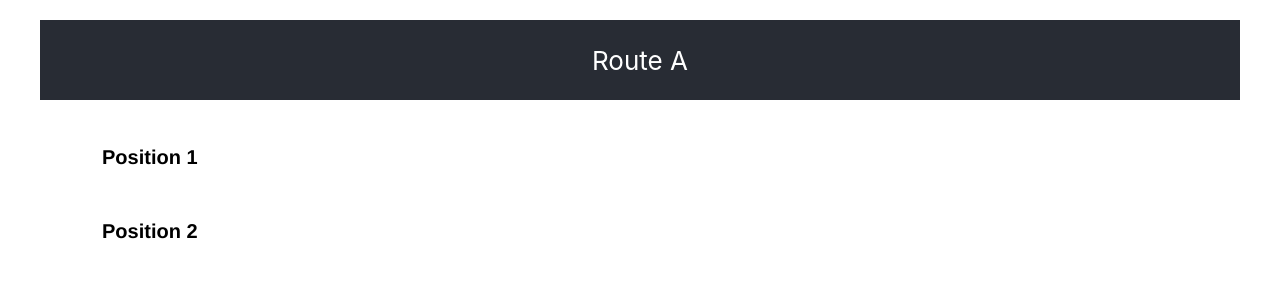
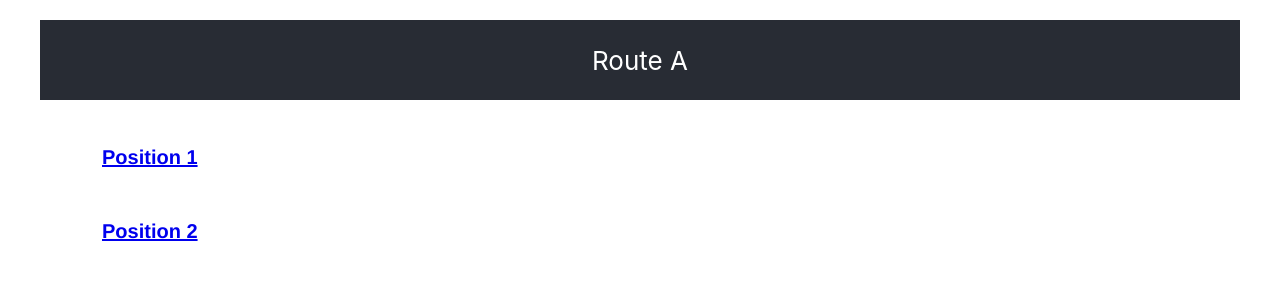
Before and after one commit to michdsouza/routes-app, a React (Create React App) app: page / in a window 1280 px wide. Shown: the top 300 px of the page. Built offline with nearby package versions, Linux system fonts and the light colour scheme.

Commit message:
Added back React router the proper way

```diff
--- a/src/components/App.js
+++ b/src/components/App.js
@@ -1,8 +1,10 @@
 import React, { Component } from 'react'
 import "./App.css"
 import RoutesContainer from "./RoutesContainer"
+import Position from "./Position"
 import { DragDropContext } from "react-beautiful-dnd"
-import routesData from '../data/routesData';
+import routesData from '../data/routesData'
+import { BrowserRouter as Router, Route, Switch } from "react-router-dom"
 
 export default class App extends Component {
   state = routesData
@@ -32,17 +34,26 @@ export default class App extends Component {
   }
 
   render() {
-    return (
-      <DragDropContext onDragEnd={this.onDragEnd}>
-        {this.state.routes.map((route) => {
-          const positions = route.positionIds.map(positionId => this.state.positions[positionId])
-          return <RoutesContainer
-            key={route.id}
-            route={route}
-            positions={positions}
-          />
-        })}
-      </DragDropContext>
-    )
+    const route = this.state.routes[0]
+    const positions = route.positionIds.map(positionId => this.state.positions[positionId])
+
+    return <Router>
+        <DragDropContext onDragEnd={this.onDragEnd}>
+          <Switch>
+            <Route
+              exact path="/"
+              render={props => (
+                <RoutesContainer {...props} route={route} positions={positions} />
+              )}
+            />
+            <Route
+              path="/positions/:positionId"
+              render={props => (
+                <Position {...props} positions={positions} />
+              )}
+            />
+          </Switch>
+        </DragDropContext>
+      </Router>;
   }
 }
--- a/src/components/Position.js
+++ b/src/components/Position.js
@@ -7,7 +7,7 @@ export default class Position extends Component {
   }
 
   render() {
-    const position = this.props.data.find(p => p.id == this.props.match.params.positionId)
+    const position = this.props.positions.find(p => p.id == this.props.match.params.positionId)
     let positionData = <div>
       <h3>Position not found</h3>
     </div>
@@ -18,7 +18,6 @@ export default class Position extends Component {
           <img alt="yum" src={position.image} />
           <p><b>Id:</b> {position.id}</p>
           <p><b>Name:</b> {position.name}</p>
-          <p><b>Order:</b> {position.order}</p>
         </div>;
     }
 
--- a/src/components/PositionsList.js
+++ b/src/components/PositionsList.js
@@ -1,24 +1,21 @@
 import React, { Component } from "react"
 import "./Position.css"
 import { Draggable } from "react-beautiful-dnd"
+import { Link } from "react-router-dom"
 
 export default class PositionsList extends Component {
   positionLink(position, index) {
-    return (
-      <li key={position.id}>
+    return <li key={position.id}>
         <Draggable draggableId={position.id} index={index}>
-          {(provided) => (
-            <div
-              {...provided.draggableProps}
-              {...provided.dragHandleProps}
-              ref={provided.innerRef}
-            >
-              <h3>{position.name}</h3>
-            </div>
-          )}
+          {provided => <div {...provided.draggableProps} {...provided.dragHandleProps} ref={provided.innerRef}>
+              <h3>
+                <Link to={`/positions/${position.id}`}>
+                  {position.name}
+                </Link>
+              </h3>
+            </div>}
         </Draggable>
-      </li>
-    )
+      </li>;
   }
 
   positionList() {
```
Also changed, not shown: src/components/RoutesContainer.js (+3 -7 lines).
